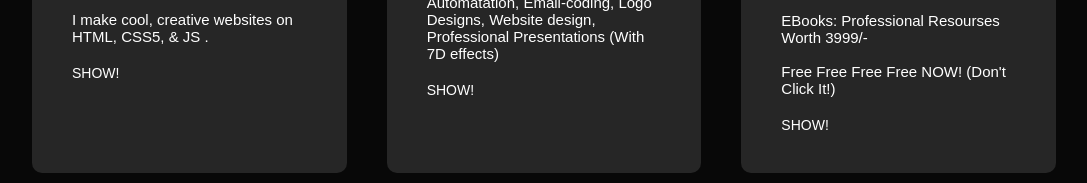
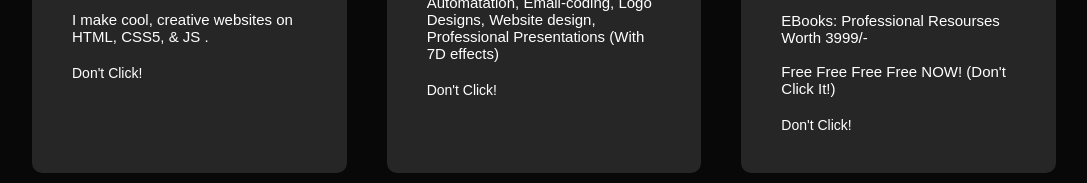
Before and after one commit to KiaraSihag/My-Portfolio-Website, a plain HTML site: page index.html in a window 1280 px wide. Shown: the part 2082-2265 px from the top of the page, without its empty margins (96-1183 px from the left). Drawn offline with Linux system fonts and the light colour scheme.

Commit message:
Update index.html

```diff
--- a/index.html
+++ b/index.html
@@ -88,19 +88,19 @@
                     <i class="fa-brands fa-android"></i>
                     <h2>Web Development</h2>
                     <p>I make cool, creative websites on HTML, CSS5, & JS .</p>
-                    <a href="#">SHOW!</a>
+                    <a href="#">Don't Click!</a>
                 </div>
                 <div>
                     <i class="fa-solid fa-code"></i>
                     <h2>Digital Designs</h2>
                     <p>Cold-Emailing, Email-Automatation, Email-coding, Logo Designs, Website design, Professional Presentations (With 7D effects)</p>
-                    <a href="#">SHOW! </a>
+                    <a href="#">Don't Click! </a>
                 </div>
                 <div>
                     <i class="fa-solid fa-crop-simple"></i>
                     <h2>Free Resourses & Services🤗</h2>
-                    <p>EBooks: Professional Resourses Worth 3999/-<br><br> Free Free Free Free NOW! (Don't Click It!)  </p>
-                    <a href="#">SHOW! </a>
+                    <p>EBooks: Professional Resourses Worth 3999/-<br><br> Free Free Free Free NOW!   (Don't Click It!)  </p>
+                    <a href="#">Don't Click! </a>
                 </div>
             </div>
         </div>
```
